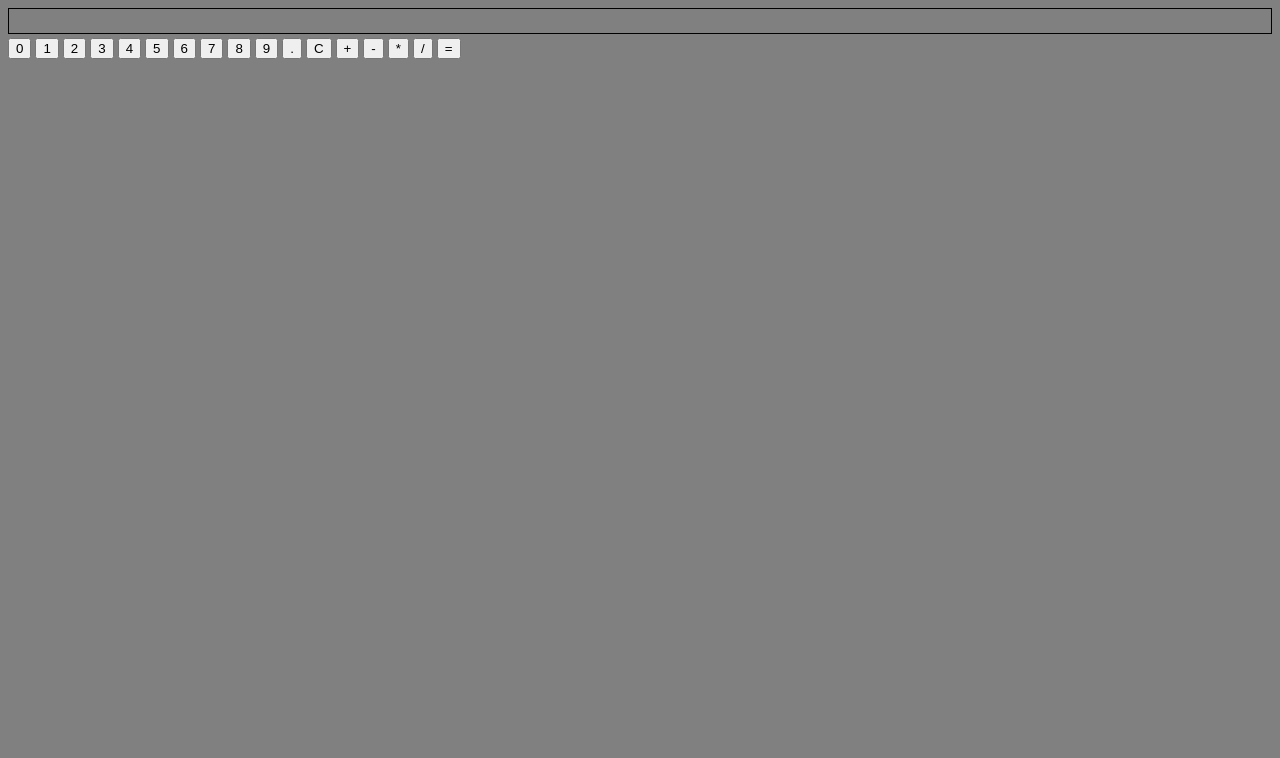
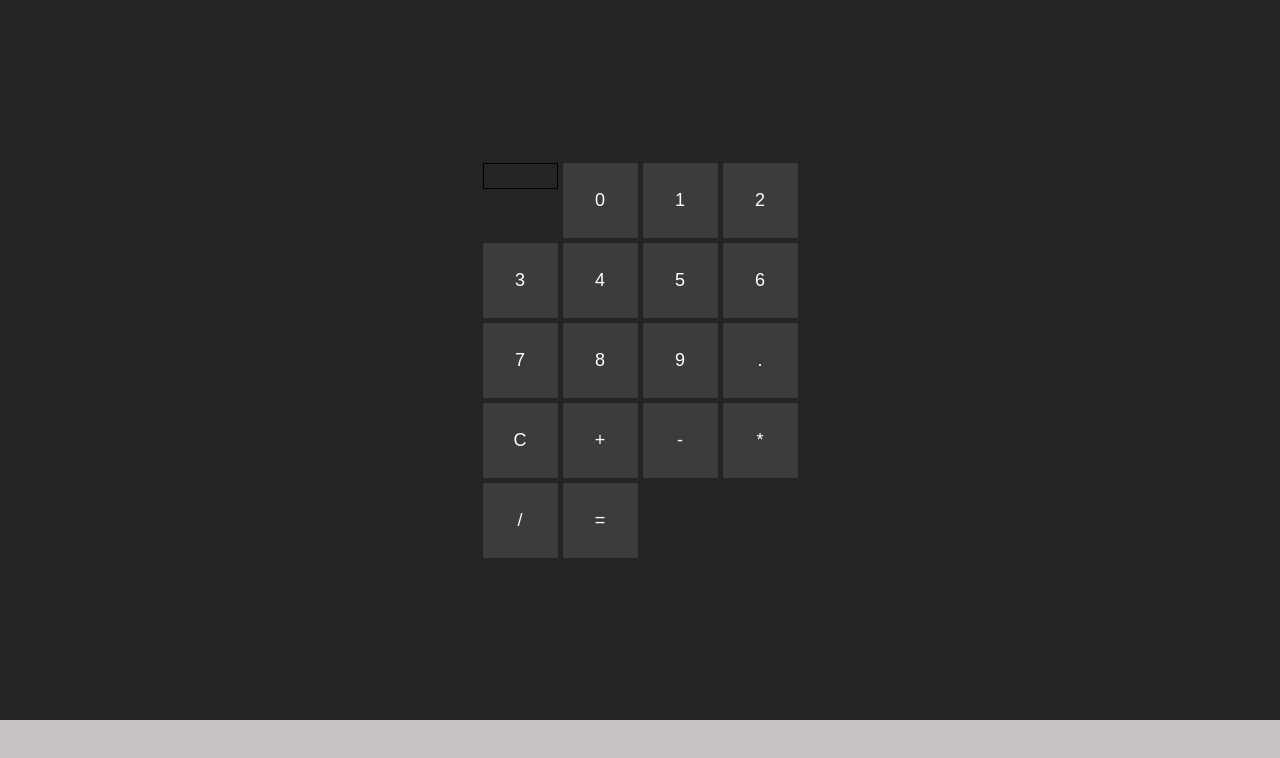
Before and after one commit to mteresa-jimenez/calculator, a plain HTML site: page index.html in a window 1280 px wide. Drawn offline with Linux system fonts and the light colour scheme.

Commit message:
Add CSS grid and styles to buttons

```diff
--- a/index.html
+++ b/index.html
@@ -1,13 +1,19 @@
 <!DOCTYPE html>
-<html>
+<html lang="en">
   <head>
     <meta charset="utf-8" />
+    <meta name="viewport" content="width=device-width, initial-scale=1" />
+    <link rel="icon" href="images/favicon.ico" />
+    <link rel="stylesheet" href="./styles.css" />
     <title>Calculator</title>
-    <link rel="stylesheet" href="./styles.css" />
   </head>
   <body>
-    <div id="display"></div>
-    <button id="btn-0">0</button>
+    <div class="calculator-grid">
+      <div id="display" class="display">
+        <div class="display--operation"></div>
+        <div class="display--result"></div>
+      </div>
+      <button class="span-two" id="btn-0">0</button>
       <button id="btn-1">1</button>
       <button id="btn-2">2</button>
       <button id="btn-3">3</button>
@@ -18,12 +24,13 @@
       <button id="btn-8">8</button>
       <button id="btn-9">9</button>
       <button id="btn-separator">.</button>
-    <button id="btn-clear">C</button>
+      <button class="span-three" id="btn-clear">C</button>
       <button id="btn-add">+</button>
       <button id="btn-subtract">-</button>
       <button id="btn-multiply">*</button>
       <button id="btn-divide">/</button>
       <button id="btn-calculate">=</button>
+    </div>
     <script src="index.js"></script>
   </body>
 </html>
--- a/index.js
+++ b/index.js
@@ -3,8 +3,6 @@
 let stored = null;
 
 const digits = [...Array(10).keys()].map((key) => key.toString());
-
-console.log(digits);
 
 const operations = {
   "+": (first, second) => first + second,
--- a/styles.css
+++ b/styles.css
@@ -1,13 +1,44 @@
 /* Reset styles */
+
 body {
-  background-color: grey;
+  padding: 0;
+  margin: 0;
+  justify-content: center;
+  align-content: center;
+  background-color: rgb(201, 196, 196);
+}
+
+.calculator-grid {
+  height: 90vh;
+  background-color: rgb(36, 36, 36);
+  justify-content: center;
+  align-content: center;
+  display: grid;
+  grid-template-columns: repeat(4, 75px);
+  grid-template-rows: repeat(5, 75px);
+  grid-gap: 5px;
 }
 
 /* Screen results */
-#display {
+.display {
   height: 1em;
+  font-family: "Times New Roman", serif;
   margin-bottom: 4px;
   padding: 4px;
   border: 1px solid black;
   overflow: hidden;
 }
+
+/* Buttons */
+.calculator-grid > button {
+  background-color: rgba(201, 196, 196, 0.15);
+  font-family: Arial, Helvetica, sans-serif;
+  font-size: large;
+  color: white;
+  border: none;
+  border-radius: 2px;
+}
+
+.calculator-grid > button:hover {
+  background-color: rgba(201, 196, 196, 0.8);
+}
```
Also changed, not shown: images/favicon.ico (added). Lines whose indentation alone changed are shown as unchanged.
